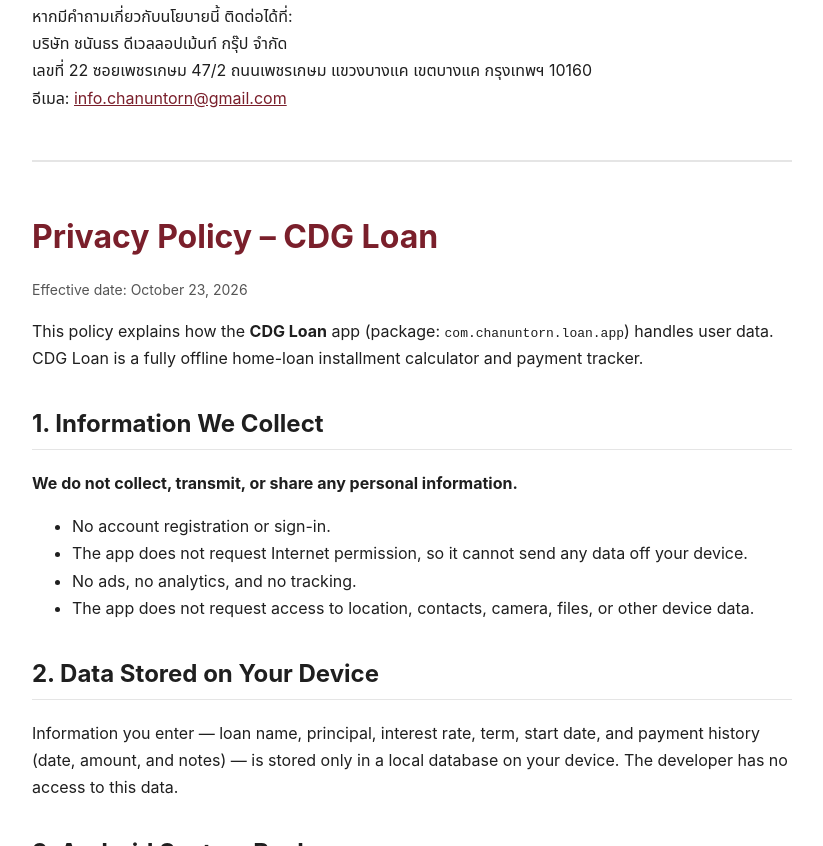
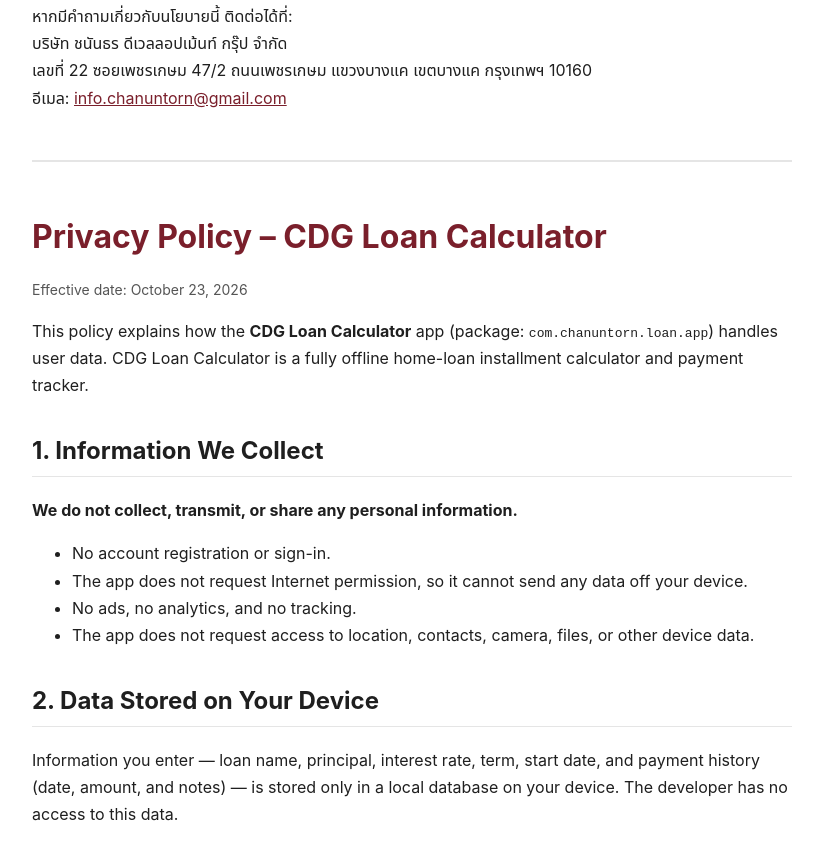
Before and after one commit to sarun-KN/cdg-loan-privacy, a plain HTML site: page index.html in a window 1280 px wide. Shown: the part 1793-2639 px from the top of the page, without its empty margins (228-1051 px from the left). Drawn offline with Linux system fonts and the light colour scheme.

Commit message:
update privacy

```diff
--- a/index.html
+++ b/index.html
@@ -3,7 +3,7 @@
 <head>
 <meta charset="utf-8">
 <meta name="viewport" content="width=device-width, initial-scale=1">
-<title>CDG Loan – Privacy Policy</title>
+<title>CDG Loan Calculator – Privacy Policy</title>
 <style>
   :root { --fg:#1f1f1f; --muted:#555; --accent:#7A1F2B; --bg:#fff; --line:#e5e5e5; }
   body { margin:0; background:var(--bg); color:var(--fg);
@@ -21,10 +21,10 @@
 <main>
 
 <!-- ===================== THAI ===================== -->
-<h1>นโยบายความเป็นส่วนตัว – CDG Loan</h1>
+<h1>นโยบายความเป็นส่วนตัว – CDG Loan Calculator</h1>
 <p class="meta">มีผลบังคับใช้ตั้งแต่วันที่ 23 ตุลาคม 2569 · <a href="#en">English version below</a></p>
 
-<p>นโยบายนี้อธิบายวิธีที่แอป <strong>CDG Loan</strong> (package: <code>com.chanuntorn.loan.app</code>)
+<p>นโยบายนี้อธิบายวิธีที่แอป <strong>CDG Loan Calculator</strong> (package: <code>com.chanuntorn.loan.app</code>)
 จัดการข้อมูลของผู้ใช้ แอปนี้เป็นเครื่องมือคำนวณค่างวดสินเชื่อบ้านและบันทึกประวัติการชำระเงิน
 ที่ทำงานแบบออฟไลน์ทั้งหมด</p>
 
@@ -78,11 +78,11 @@
 <hr>
 
 <!-- ===================== ENGLISH ===================== -->
-<h1 id="en">Privacy Policy – CDG Loan</h1>
+<h1 id="en">Privacy Policy – CDG Loan Calculator</h1>
 <p class="meta">Effective date: October 23, 2026</p>
 
-<p>This policy explains how the <strong>CDG Loan</strong> app (package: <code>com.chanuntorn.loan.app</code>)
-handles user data. CDG Loan is a fully offline home-loan installment calculator and payment tracker.</p>
+<p>This policy explains how the <strong>CDG Loan Calculator</strong> app (package: <code>com.chanuntorn.loan.app</code>)
+handles user data. CDG Loan Calculator is a fully offline home-loan installment calculator and payment tracker.</p>
 
 <h2>1. Information We Collect</h2>
 <p><strong>We do not collect, transmit, or share any personal information.</strong></p>
```
